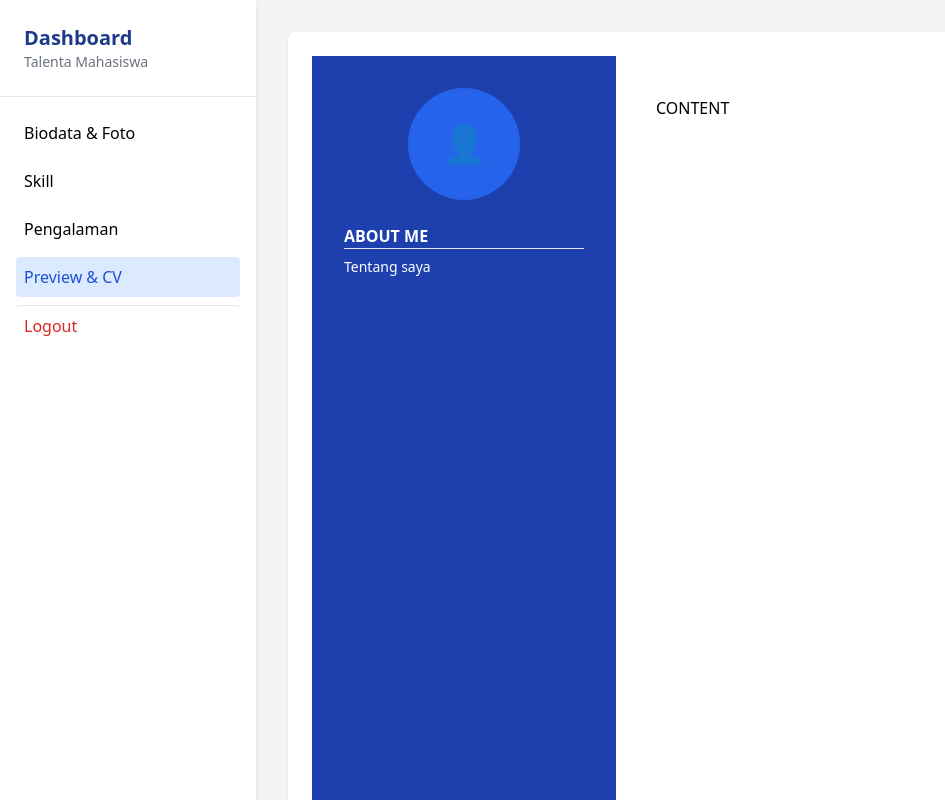
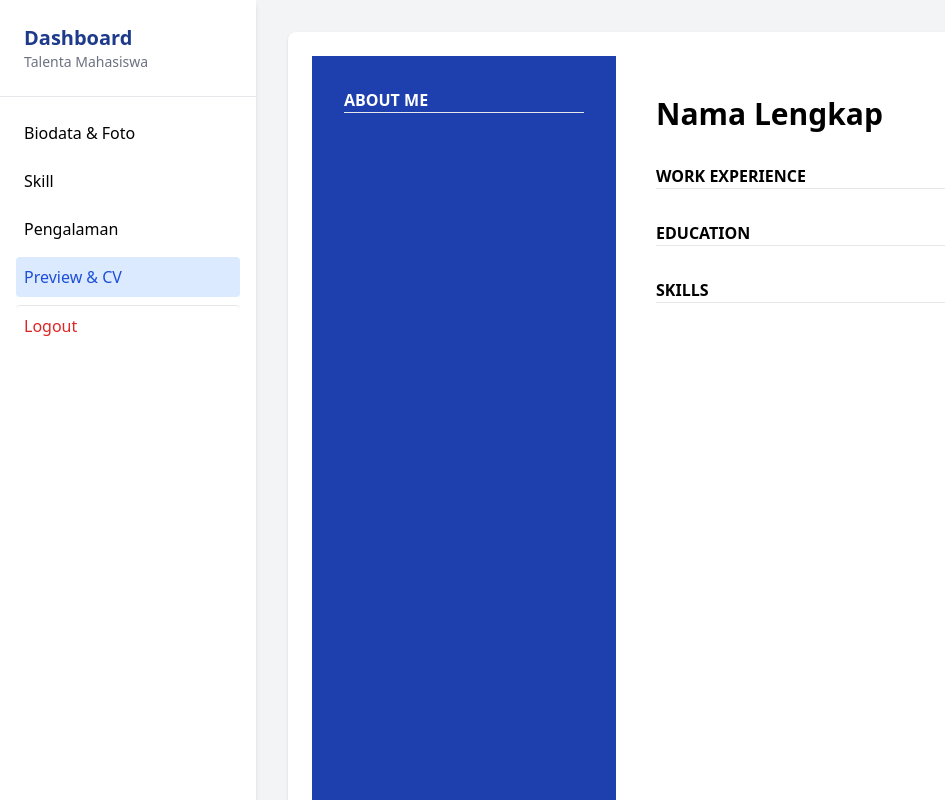
Before and after one commit to mezuuu/Aplikasi-Talenta-Mahasiswa-CV-Builder, a React app in the folder frontend/: page /dashboard in a window 1280 px wide. Both pictures are taken after a click on the button "Preview & CV". Shown: the top 800 px of the page, without its empty margins (0-945 px from the left). Built offline with nearby package versions, Linux system fonts and the light colour scheme; no server answers; the HTML template or start-up script is replaced by a standard one.

Commit message:
commit 4: add right content sections

```diff
--- a/frontend/src/components/dashboard/Preview.jsx
+++ b/frontend/src/components/dashboard/Preview.jsx
@@ -5,18 +5,23 @@ const CVDocument = React.forwardRef((props, ref) => (
     <div className="grid grid-cols-12 min-h-[1120px]">
 
       <div className="col-span-4 bg-blue-800 text-white p-8">
-        <div className="flex justify-center mb-6">
-          <div className="w-28 h-28 rounded-full bg-blue-600 flex items-center justify-center text-4xl">
-            👤
-          </div>
-        </div>
-
         <h3 className="font-bold border-b mb-2">ABOUT ME</h3>
-        <p className="text-sm">Tentang saya</p>
       </div>
 
       <div className="col-span-8 p-10">
-        CONTENT
+        <h1 className="text-3xl font-bold">Nama Lengkap</h1>
+
+        <section className="mt-8">
+          <h2 className="font-bold border-b">WORK EXPERIENCE</h2>
+        </section>
+
+        <section className="mt-8">
+          <h2 className="font-bold border-b">EDUCATION</h2>
+        </section>
+
+        <section className="mt-8">
+          <h2 className="font-bold border-b">SKILLS</h2>
+        </section>
       </div>
     </div>
   </div>
```
